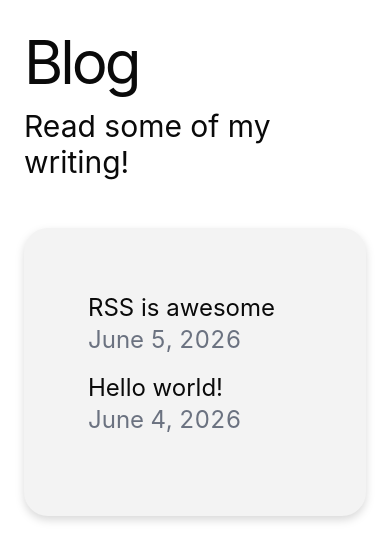
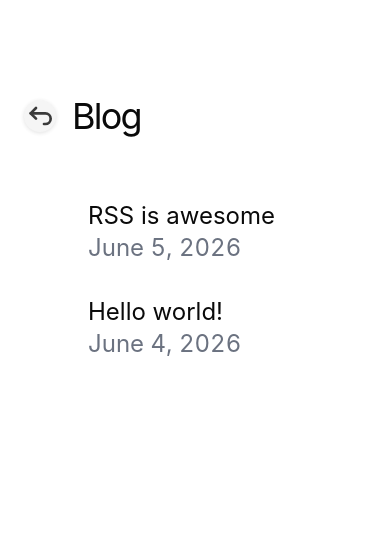
Before and after one commit to omrawaley/website, a Next.js app: page /blog in a window 390 px wide. Shown: the top 560 px of the page. Built offline with nearby package versions, Linux system fonts and the light colour scheme.

Commit message:
feat: add rss section, blog box, and redesign blog page

```diff
--- a/app/blog/[slug]/page.tsx
+++ b/app/blog/[slug]/page.tsx
@@ -70,7 +70,7 @@ export default async function Blog({ params }: Props) {
   }
 
   return (
-    <section className="max-w-3xl ml-auto mr-auto">
+    <section className="max-w-3xl md:ml-auto md:mr-auto mt-16 mb-32">
       <script
         type="application/ld+json"
         suppressHydrationWarning
--- a/app/blog/page.tsx
+++ b/app/blog/page.tsx
@@ -3,20 +3,46 @@ import { BlogPosts } from "app/components/posts";
 
 export const metadata = {
   title: "Blog",
-  description: "Read my blog.",
+  description: "Read my writing.",
 };
+
+function ArrowIcon() {
+  return (
+    <svg
+      xmlns="http://www.w3.org/2000/svg"
+      width="32"
+      height="32"
+      viewBox="0 0 24 24"
+      fill="none"
+      stroke="currentColor"
+      strokeWidth="2"
+      strokeLinecap="round"
+      strokeLinejoin="round"
+      className="icon icon-tabler icons-tabler-outline icon-tabler-arrow-back-up"
+    >
+      <path stroke="none" d="M0 0h24v24H0z" fill="none" />
+      <path d="M9 14l-4 -4l4 -4" />
+      <path d="M5 10h11a4 4 0 1 1 0 8h-1" />
+    </svg>
+  );
+}
 
 export default function Page() {
   return (
-    <section>
-      <h1 className="mb-4 text-6xl tracking-tighter">Blog</h1>
-      <p className="mb-12 text-3xl">Read some of my writing!</p>
+    <section className="mt-16 mb-32">
+      <div className="flex flex-row gap-4 items-center">
+        <a
+          className="bg-muted rounded-full opacity-80 drop-shadow-sm shadow-muted-dark"
+          href="/"
+        >
+          <ArrowIcon />
+        </a>
+        <h1 className="text-4xl tracking-tighter">Blog</h1>
+      </div>
       <div className="max-w-2xl place-self-center ml-auto mr-auto">
-        <Box>
-          <div className="p-16">
-            <BlogPosts />
-          </div>
-        </Box>
+        <div className="p-16">
+          <BlogPosts />
+        </div>
       </div>
     </section>
   );
--- a/app/components/Box.tsx
+++ b/app/components/Box.tsx
@@ -54,7 +54,10 @@ export default function Box({ children, href, className, arrow }: BoxProps) {
       )}
       variants={boxVariants}
       whileHover="hovered"
-      initial="initial"
+      initial={{ opacity: 0, y: 20 }}
+      whileInView={{ opacity: 1, y: 0 }}
+      viewport={{ once: true }}
+      transition={{ duration: 0.5 }}
     >
       {children}
       <motion.div
--- a/app/components/footer.tsx
+++ b/app/components/footer.tsx
@@ -11,23 +11,6 @@ function ArrowIcon() {
         d="M2.07102 11.3494L0.963068 10.2415L9.2017 1.98864H2.83807L2.85227 0.454545H11.8438V9.46023H10.2955L10.3097 3.09659L2.07102 11.3494Z"
         fill="currentColor"
       />
-    </svg>
-  );
-}
-
-function RSSIcon() {
-  return (
-    <svg
-      xmlns="http://www.w3.org/2000/svg"
-      id="RSSicon"
-      viewBox="0 0 8 8"
-      width="24"
-      height="24"
-    >
-      <rect width="8" height="8" rx="1.5" fill="#f26522" />
-      <circle cx="2" cy="6" r="1" fill="white" />
-      <path d="M1 4a3 3 0 0 1 3 3h1a4 4 0 0 0-4-4z" fill="white" />
-      <path d="M1 2a5 5 0 0 1 5 5h1a6 6 0 0 0-6-6z" fill="white" />
     </svg>
   );
 }
--- a/app/components/posts.tsx
+++ b/app/components/posts.tsx
@@ -18,12 +18,12 @@ export function BlogPosts() {
         .map((post) => (
           <Link
             key={post.slug}
-            className="flex flex-col space-y-1 mb-4"
+            className="flex flex-col space-y-1 mb-8 md:mb-4"
             href={`/blog/${post.slug}`}
           >
             <div className="w-full max-w-xl flex flex-col justify-between md:flex-row space-x-0 md:space-x-2">
               <p className="text-2xl">{post.metadata.title}</p>
-              <p className="text-2xl text-muted-dark w-[100x] tabular-nums">
+              <p className="text-2xl text-muted-dark tabular-nums">
                 {formatDate(post.metadata.publishedAt, false)}
               </p>
             </div>
--- a/app/global.css
+++ b/app/global.css
@@ -82,7 +82,7 @@ html {
 }
 
 .prose code {
-  @apply px-1 py-0.5 rounded-lg;
+  @apply px-1 py-0.5 rounded-2xl;
 }
 
 .prose pre code {
@@ -97,11 +97,11 @@ html {
 
 .prose img {
   /* Don't apply styles to next/image */
-  @apply m-0 rounded-lg;
+  @apply m-0 rounded-2xl;
 }
 
 .prose p {
-  @apply my-4 text-muted-dark;
+  @apply my-4 text-muted-dark tracking-normal;
 }
 
 .prose h1 {
@@ -109,7 +109,7 @@ html {
 }
 
 .prose h2 {
-  @apply text-xl font-normal tracking-tight mt-6 mb-2;
+  @apply text-2xl font-normal tracking-tight mt-6 mb-2;
 }
 
 .prose h3 {
--- a/app/page.tsx
+++ b/app/page.tsx
@@ -4,10 +4,34 @@ import { BlogPosts } from "app/components/posts";
 import RGBIcon from "./components/RGBIcon";
 import Box from "./components/Box";
 import Image from "next/image";
+import Link from "next/link";
+import { motion } from "framer-motion";
+
+function RSSIcon() {
+  return (
+    <svg
+      xmlns="http://www.w3.org/2000/svg"
+      id="RSSicon"
+      viewBox="0 0 8 8"
+      width="128"
+      height="128"
+    >
+      <rect width="8" height="8" rx="1.5" fill="#f26522" />
+      <circle cx="2" cy="6" r="1" fill="white" />
+      <path d="M1 4a3 3 0 0 1 3 3h1a4 4 0 0 0-4-4z" fill="white" />
+      <path d="M1 2a5 5 0 0 1 5 5h1a6 6 0 0 0-6-6z" fill="white" />
+    </svg>
+  );
+}
 
 export default function Page() {
   return (
-    <section className="mt-16 mb-32">
+    <motion.section
+      className="mt-16 mb-32"
+      initial={{ opacity: 0, y: 20 }}
+      animate={{ opacity: 1, y: 0 }}
+      transition={{ duration: 0.5 }}
+    >
       <h1 className="tracking-tight text-9xl">hi</h1>
       <p className="tracking-tight text-3xl mb-12">
         My name's{" "}
@@ -66,6 +90,7 @@ export default function Page() {
           />
         </Box>
 
+        <div className="grid grid-cols-2 col-span-2 gap-6">
           <Box
             href="mailto:omrawaley@icloud.com"
             className="bg-blue-500"
@@ -105,12 +130,22 @@ export default function Page() {
               className="object-cover w-full h-auto p-12"
             />
           </Box>
-        <Box className="grid place-items-center p-10 ">
-          <h2 className="text-xl md:text-3xl text-muted-dark tracking-tight">
-            Send me a message!
-          </h2>
+          <Box href="/rss" className="bg-[#f26522]" arrow={true}>
+            <div className="object-cover w-full h-auto p-6 md:p-12">
+              <RSSIcon />
+            </div>
           </Box>
         </div>
-    </section>
+
+        <Box className="grid place-items-center p-10 col-span-2 row-span-2">
+          <Link
+            className="text-2xl md:text-4xl text-muted-dark tracking-tight"
+            href="/blog"
+          >
+            Read my <span className="underline">writing</span>!
+          </Link>
+        </Box>
+      </div>
+    </motion.section>
   );
 }
```
Lines whose indentation alone changed are shown as unchanged.
